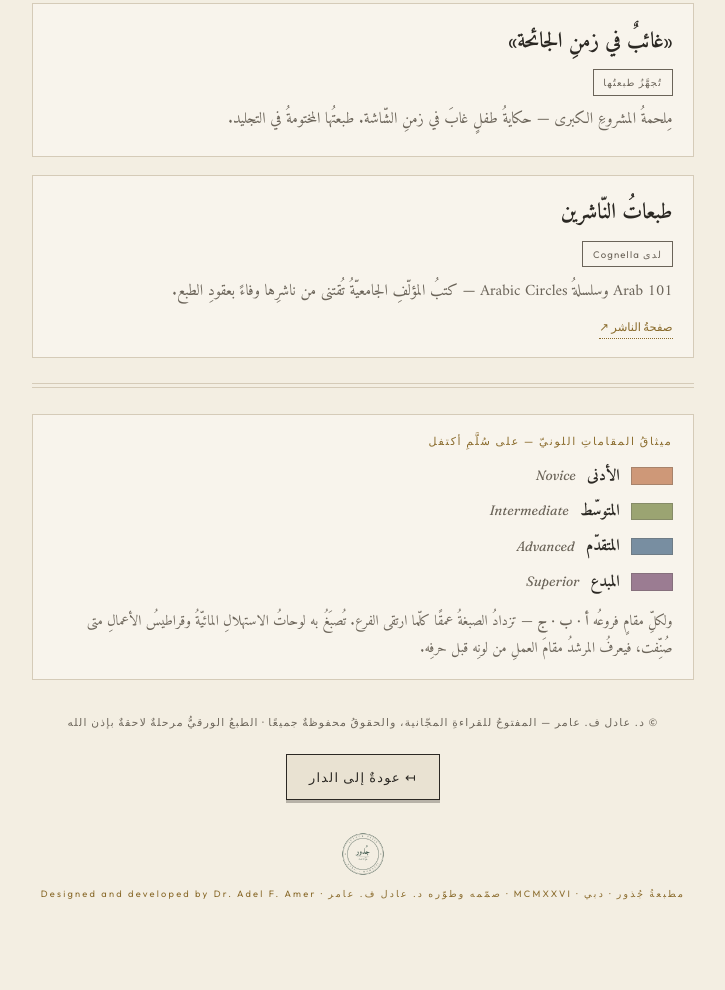
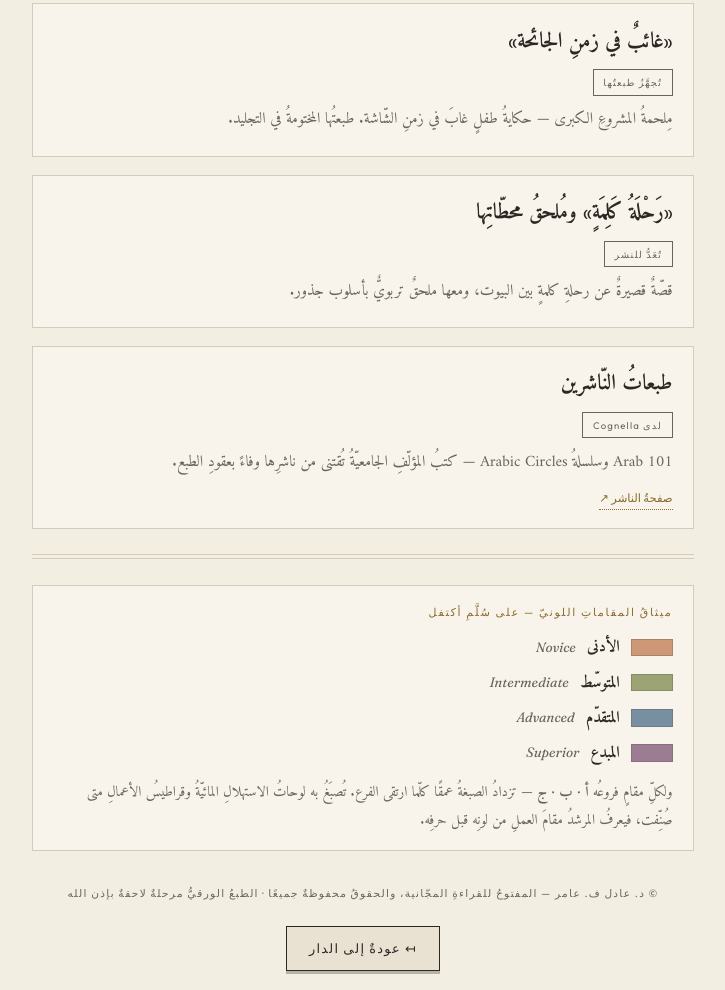
Before and after one commit to fameramer125-coder/juthur, a plain HTML site: page maktaba.html in a window 1280 px wide. Shown: the part 1520-2510 px from the top of the page, without its empty margins (277-1002 px from the left). Drawn offline with Linux system fonts and the light colour scheme.

Commit message:
Add new sections and content to maktaba.html

```diff
--- a/maktaba.html
+++ b/maktaba.html
@@ -106,6 +106,12 @@ hr.filet{height:5px;background:none;border:0;border-top:1px solid var(--rule);bo
 </div>
 
 <div class="shelf">
+<h2>«رَحْلَةُ كَلِمَةٍ» ومُلحقُ محطّاتِها</h2>
+<span class="status soon">تُعَدُّ للنشر</span>
+<p>قصّةٌ قصيرةٌ عن رحلةِ كلمةٍ بين البيوت، ومعها ملحقٌ تربويٌّ بأسلوب جذور.</p>
+</div>
+
+<div class="shelf">
 <h2>طبعاتُ النّاشرين</h2>
 <span class="status soon">لدى Cognella</span>
 <p>Arab 101 وسلسلةُ Arabic Circles — كتبُ المؤلّفِ الجامعيّةُ تُقتنى من ناشرِها وفاءً بعقودِ الطبع.</p>
```
